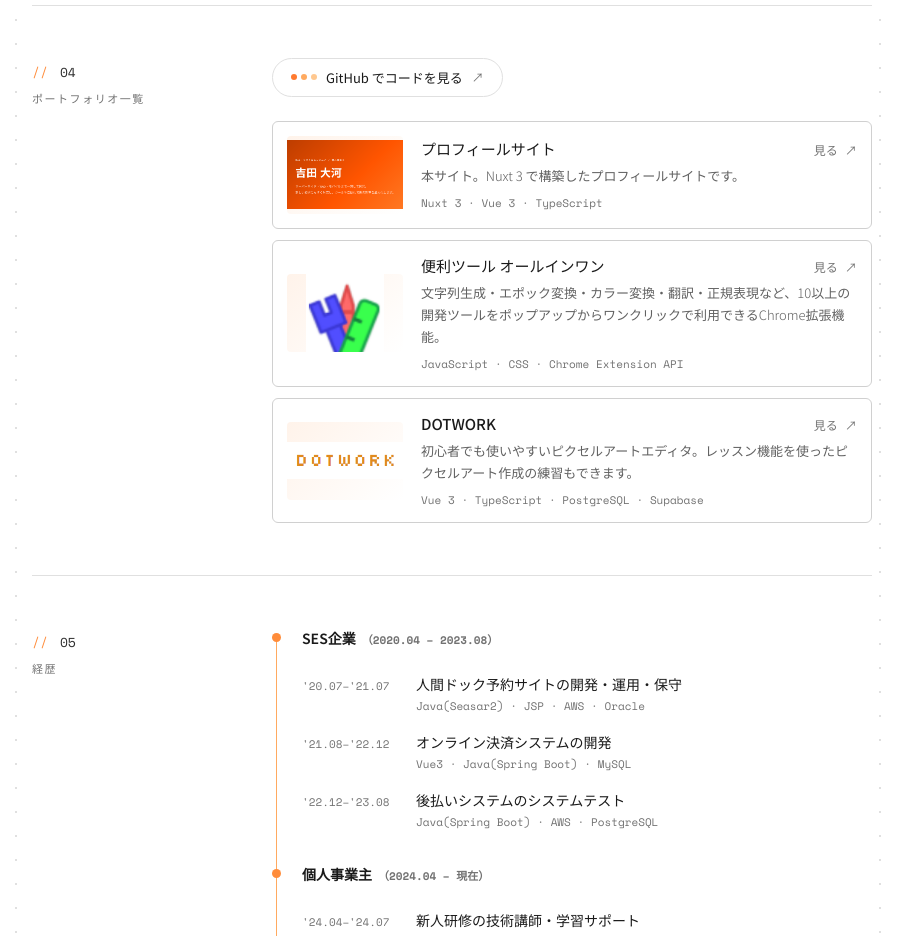
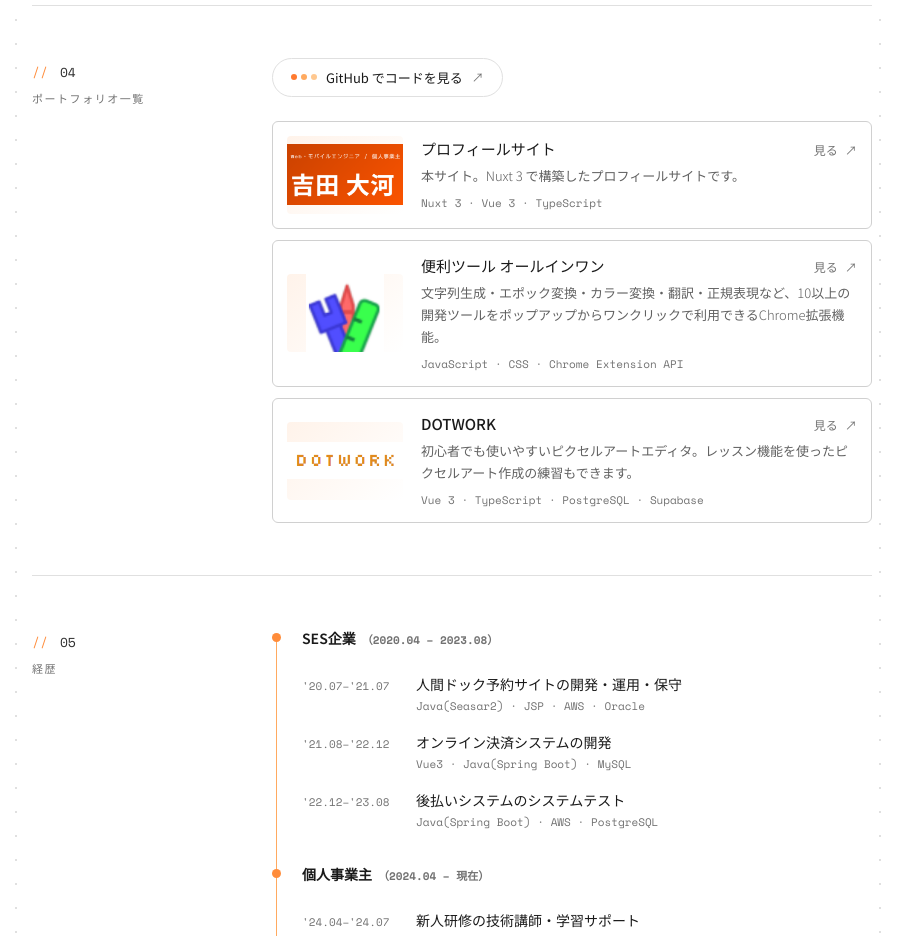
Before and after one commit to tyoshida1344/mypage, a Nuxt app: page / in a window 1280 px wide. Shown: the part 2920-3856 px from the top of the page, without its empty margins (188-1091 px from the left). Built offline with nearby package versions, Linux system fonts and the light colour scheme.

Commit message:
fix: #8 NuxtImgにclass属性で直接スタイル適用・サムネイル画像更新
Co-Authored-By: Claude Opus 4.6 <noreply@anthropic.com>

```diff
--- a/components/ImageSlider.vue
+++ b/components/ImageSlider.vue
@@ -3,7 +3,7 @@
     <div class="slider-track" :style="{ transform: `translateX(-${current * 100}%)` }">
       <template v-if="images.length">
         <div v-for="(src, i) in images" :key="i" class="slider-slide">
-          <NuxtImg :src="src" :alt="`${alt} ${i + 1}`" loading="lazy" />
+          <NuxtImg :src="src" :alt="`${alt} ${i + 1}`" loading="lazy" class="slider-img" />
         </div>
       </template>
       <div v-else class="slider-slide slider-placeholder">
@@ -101,7 +101,7 @@ onBeforeUnmount(pause);
   justify-content: center;
 }
 
-.slider-slide img {
+.slider-img {
   width: 100%;
   height: 100%;
   object-fit: contain;
--- a/components/WorksSection.vue
+++ b/components/WorksSection.vue
@@ -14,7 +14,7 @@
         rel="noopener noreferrer"
       >
         <div class="work-image">
-          <NuxtImg :src="work.thumb" :alt="`${work.title}のサムネイル`" width="232" height="156" loading="lazy" />
+          <NuxtImg :src="work.thumb" :alt="`${work.title}のサムネイル`" loading="lazy" class="work-thumb" />
         </div>
         <div class="work-body">
           <div class="work-header">
@@ -96,7 +96,7 @@ import { works, links as siteLinks } from '~/data/site';
   background: linear-gradient(135deg, var(--color-accent-bg) 0%, var(--color-bg) 100%);
 }
 
-.work-image img {
+.work-thumb {
   width: 100%;
   height: 100%;
   object-fit: contain;
```
Also changed, not shown: public/images/mypage-thumb.png.
